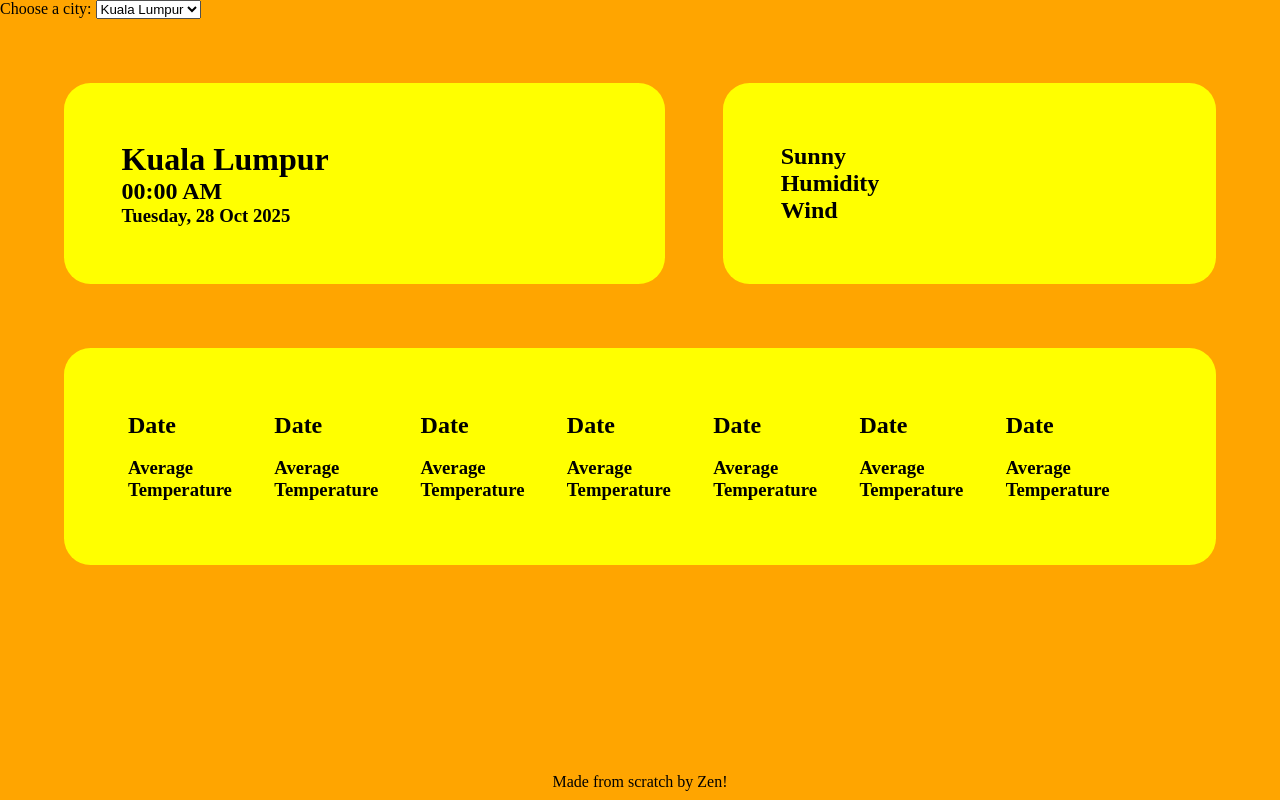
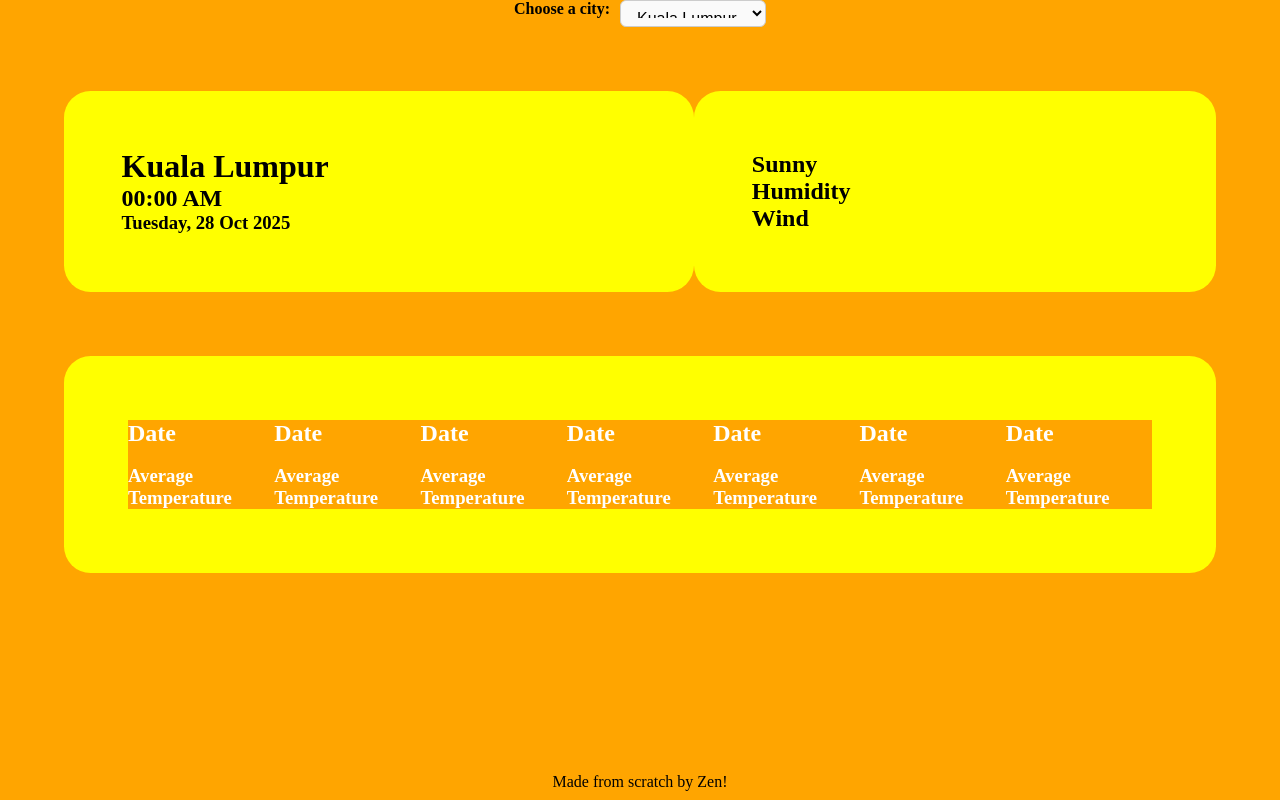
Before and after one commit to Zen-Yee/Basic-Weather-App, a website: page index.html in a window 1280 px wide. Drawn offline with Linux system fonts and the light colour scheme; no server answers.

Commit message:
Refactor CSS for improved readability and structure

```diff
--- a/style.css
+++ b/style.css
@@ -1,13 +1,13 @@
-*{
+* {
   box-sizing: border-box;
   margin: 0;
   padding: 0;
 }
 
-body{
+body {
   background-color: orange;
-    height:100vh;
-    width:100%;
+  height: 100vh;
+  width: 100%;
   display: flex;
   flex-direction: column;
   justify-content: space-between;
@@ -19,16 +19,40 @@ body{
   justify-content: space-between;
 }
 
+#container-city-dropdown {
+  height: 20pt;
+  width: 100%;
+  display: flex;
+  justify-content: center;
+}
+
+label[for="citys"] {
+  font-size: 1rem;
+  font-weight: 600;
+  margin-right: 10px;
+}
+
+#citys {
+  padding: 8px 12px;
+  border: 1px solid #ccc;
+  border-radius: 6px;
+  background-color: #fafafa;
+  font-size: 1rem;
+  cursor: pointer;
+  transition: border-color 0.3s;
+}
+
 #container-current, #container-forecast {
   display: flex;
   flex-direction: row;
   margin: 5% 5% 0;
   max-width: 100%;
   height: 100%;
-    align-content:stretch
+  align-content: stretch;
+  row-gap: 10px;
 }
 
-.sectionbox{
+.sectionbox {
   background-color: yellow;
   border-radius: 20pt;
   display: flex;
@@ -39,11 +63,16 @@ body{
   flex-grow: 1;
 }
 
-#container-location-time{
-    margin-right: 5%;
+#container-forecast{
+    justify-content: space-between;;
 }
 
-footer{
+.forecast-cards{
+    background-color: orange;
+    color: white;
+}
+
+footer {
   height: 20pt;
   width: 100%;
   display: flex;
```
Lines whose indentation alone changed are shown as unchanged.
